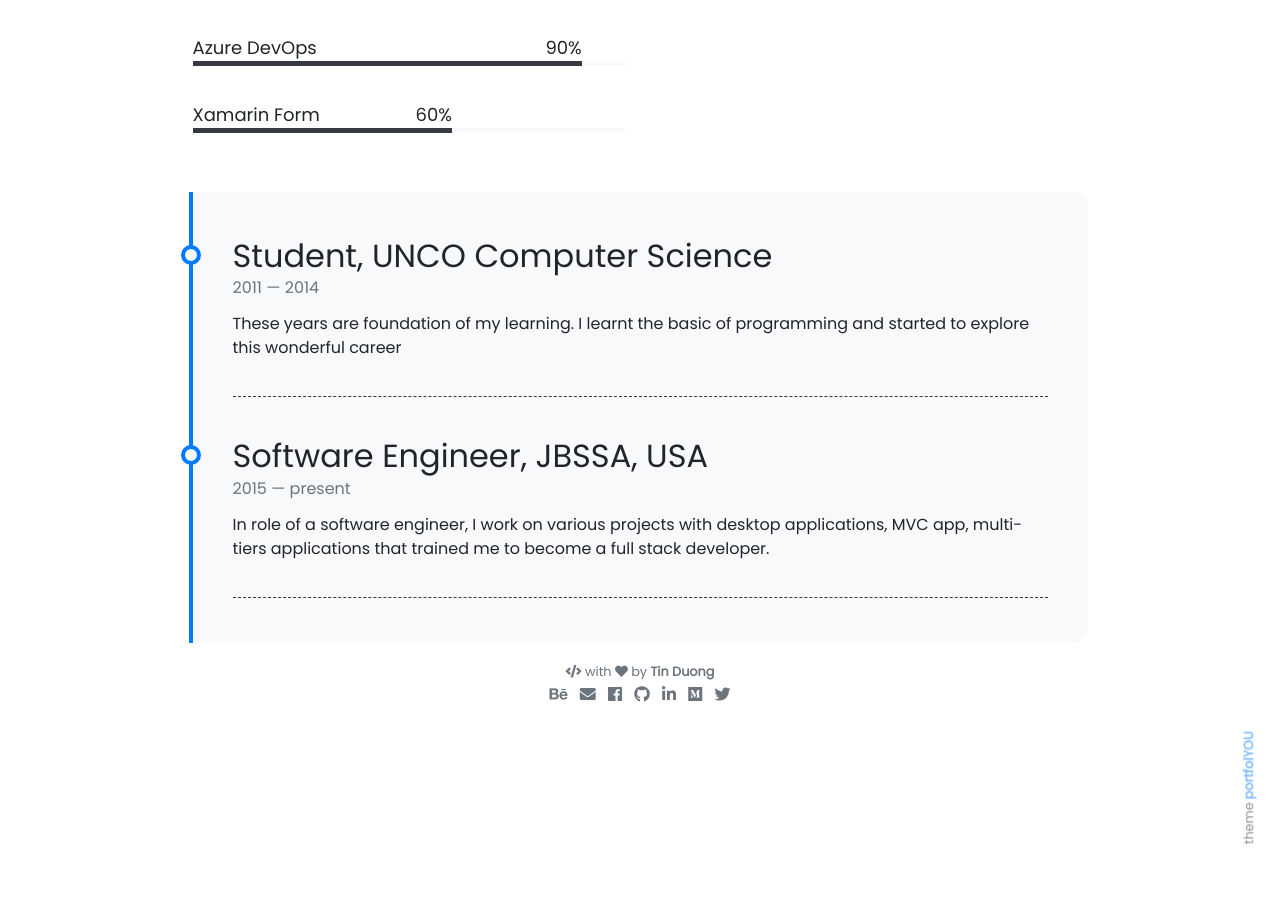
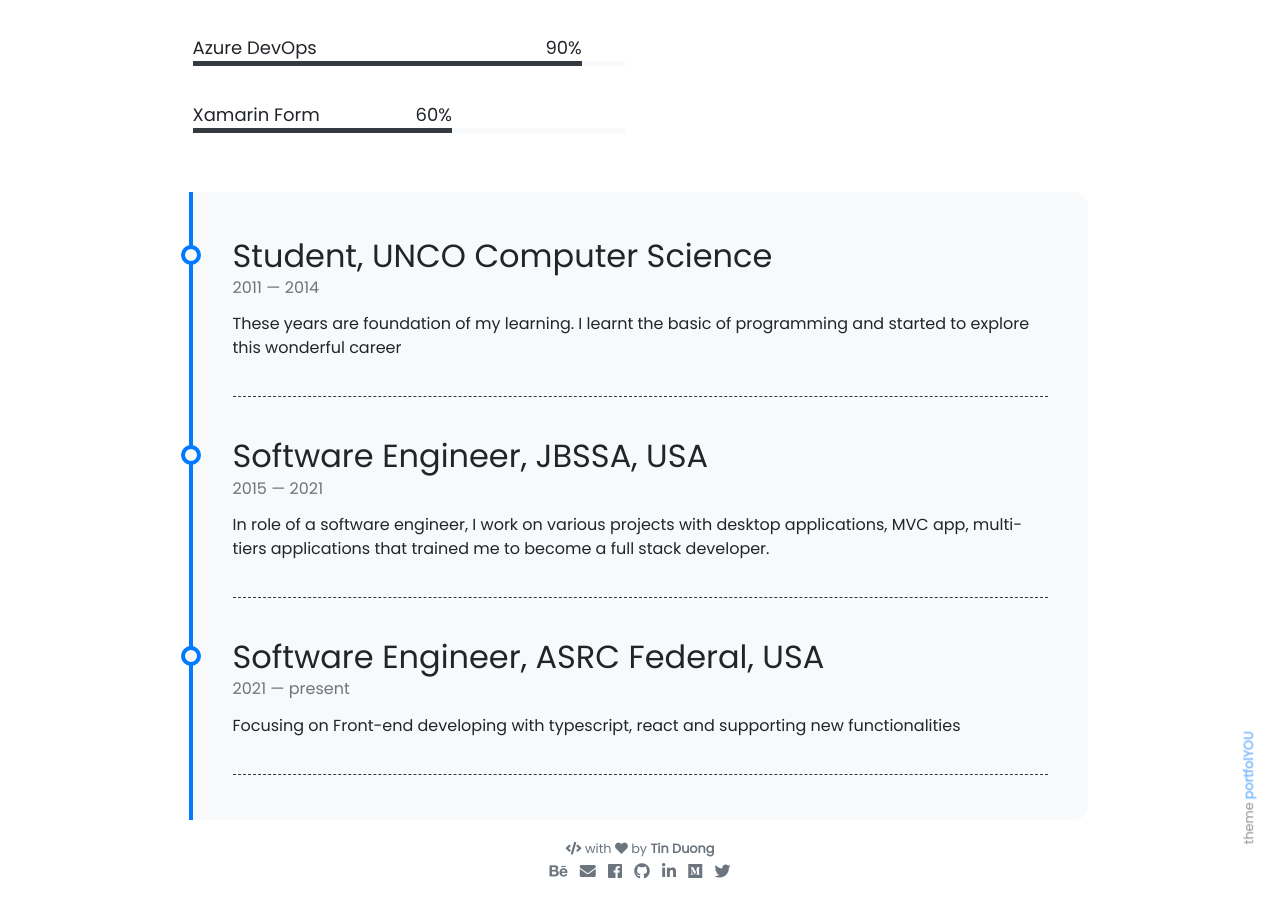
Before and after one commit to tinduong/tinduong.github.io, a Jekyll site: the page built from pages/about.md, in a window 1280 px wide and 900 px high, scrolled down 624 px. Built offline with Jekyll 4.4.1, drawn with Linux system fonts in a browser that asks for light colours; nearby versions of some CDN libraries; emoji names are drawn with the system emoji font.

Commit message:
update timeline

```diff
--- a/_data/timeline.yml
+++ b/_data/timeline.yml
@@ -5,5 +5,10 @@
 
 - title: Software Engineer, JBSSA, USA
   from: 2015
+  to: 2021
+  description: In role of a software engineer, I work on various projects with desktop applications, MVC app, multi-tiers applications that trained me to become a full stack developer.
+
+- title: Software Engineer, ASRC Federal, USA
+  from: 2021
   to: present
-  description: In role of a software engineer, I work on various projects with desktop applications, MVC app, multi-tiers applications that trained me to become a full stack developer.
+  description: Focusing on Front-end developing with typescript, react and supporting new functionalities
```
